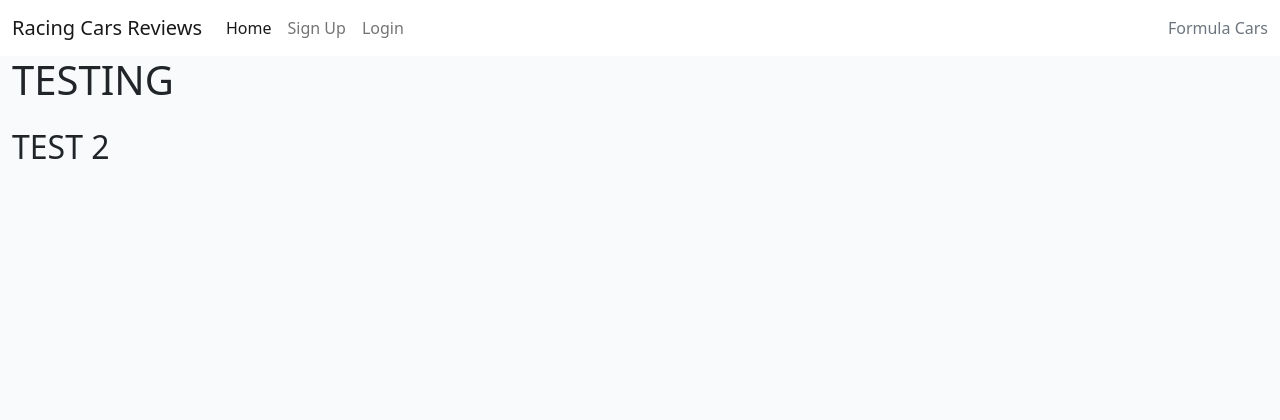
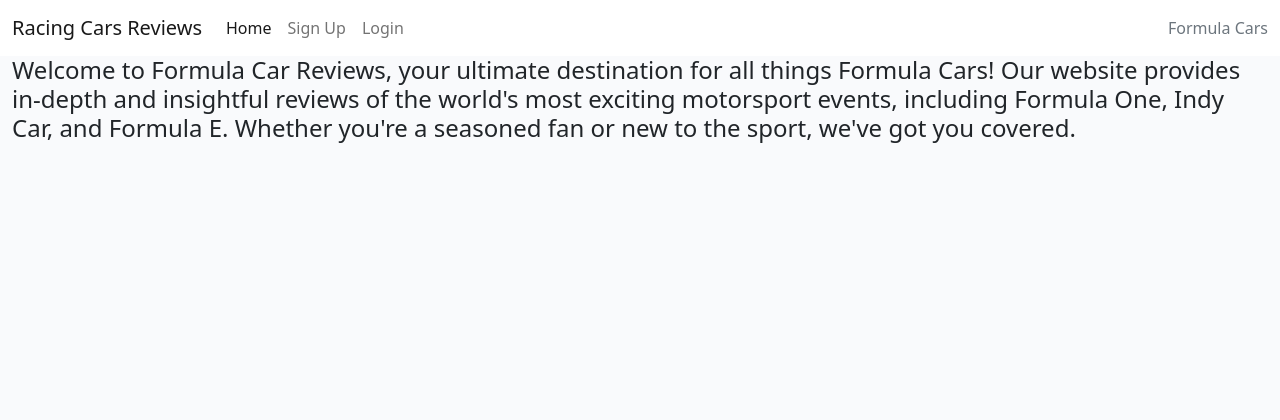
Before and after one commit to Code-Institute-Submissions/MuttiD-car-racing, a Django app: page / in a window 1280 px wide. Shown: the top 420 px of the page. Run offline with Django 3.2, Linux system fonts and the light colour scheme; data that the repository does not hold is empty.

Commit message:
Retrieve some info after system down

```diff
--- a/djcarracing/settings.py
+++ b/djcarracing/settings.py
@@ -29,7 +29,7 @@ TEMPLATES_DIR = os.path.join(BASE_DIR, 'templates')
 SECRET_KEY = os.environ.get('SECRET_KEY')
 
 # SECURITY WARNING: don't run with debug turned on in production!
-DEBUG = True
+DEBUG = False
 
 X_FRAME_OPTIONS = 'SAMEORIGIN'
 
--- a/templates/index.html
+++ b/templates/index.html
@@ -4,14 +4,18 @@
 
 <div class="container-fluid">
     <div class="row">
-        <h1>TESTING</h1>
+        <h4>Welcome to Formula Car Reviews, your ultimate destination for all
+            things Formula Cars! Our website provides in-depth and insightful
+            reviews of the world's most exciting motorsport events, including
+            Formula One, Indy Car, and Formula E. Whether you're a seasoned
+            fan or new to the sport, we've got you covered.</h4>
         <!-- Review Entries Column -->
         <div class="col-12 mt-3 left">
             <div class="row">
-                <h2>TEST 2</h2>
+                <h2></h2>
                 {% for review in carreview_list %}
                 <div class="col-md-4">
-                    <h3>TEST 3</h3>
+                    <h3></h3>
                     <div class="card mb-4">
                         <div class="card-body">
                             <div class="image-container">
```
